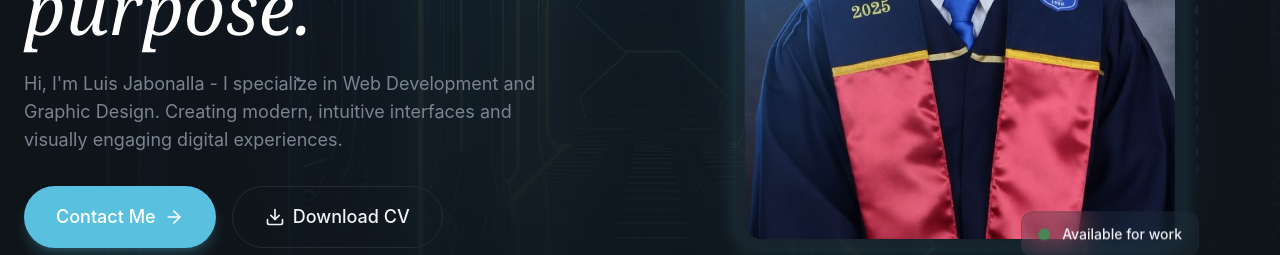
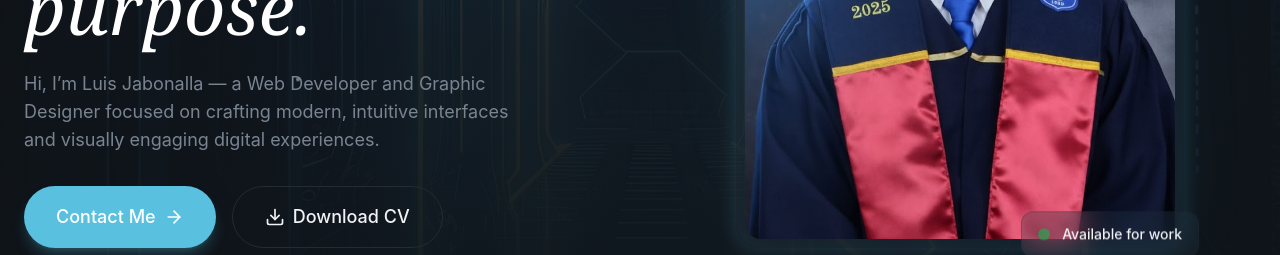
Before and after one commit to wisjabonalla/wis, a React (Vite) app: page / in a window 1280 px wide. Shown: the part 506-761 px from the top of the page. Built offline with nearby package versions, Linux system fonts and the light colour scheme.

Commit message:
Update Hero.jsx

```diff
--- a/src/sections/Hero.jsx
+++ b/src/sections/Hero.jsx
@@ -114,7 +114,7 @@ export const Hero = () => {
                         </span>
                         </h1>
                         <p className="text-lg text-muted-foreground max-w-lg animate-fade-in animation-delay-200">
-                            Hi, I'm Luis Jabonalla - I specialize in Web Development and Graphic Design. Creating modern, intuitive interfaces and visually engaging digital experiences.
+                            Hi, I’m Luis Jabonalla — a Web Developer and Graphic Designer focused on crafting modern, intuitive interfaces and visually engaging digital experiences.
                         </p>
                     </div>
 
```
